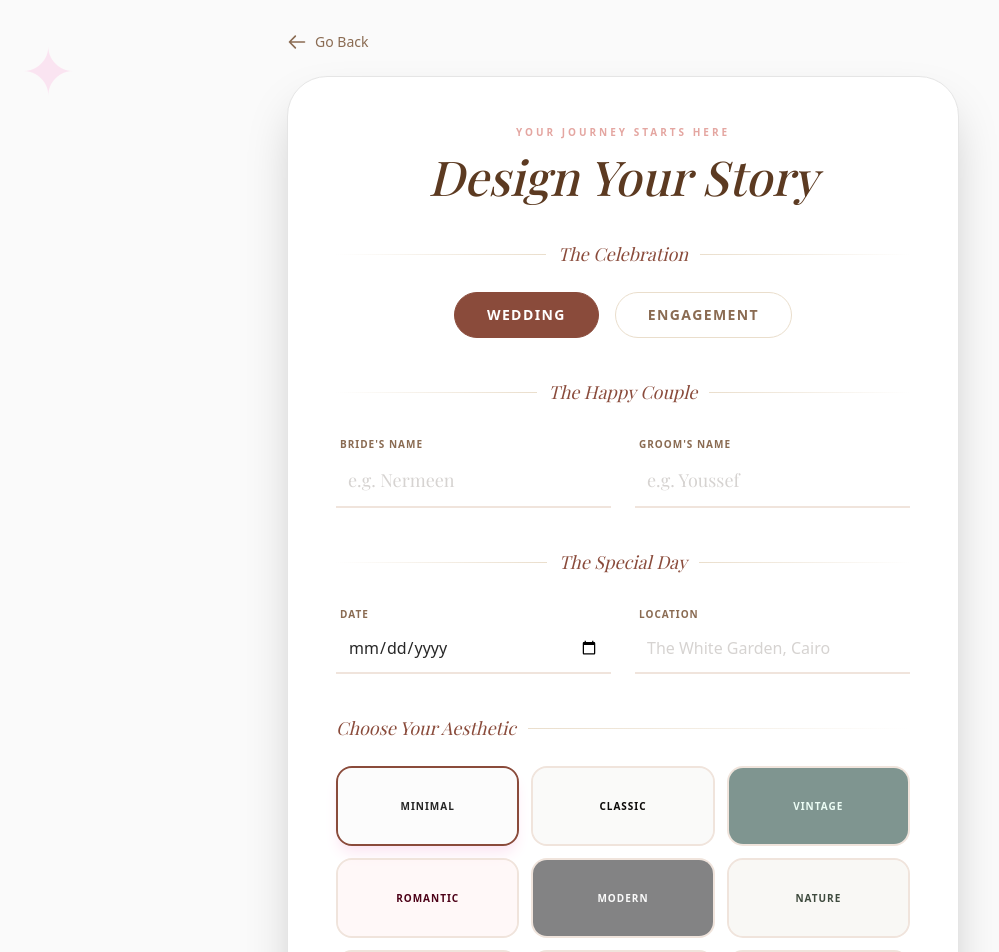
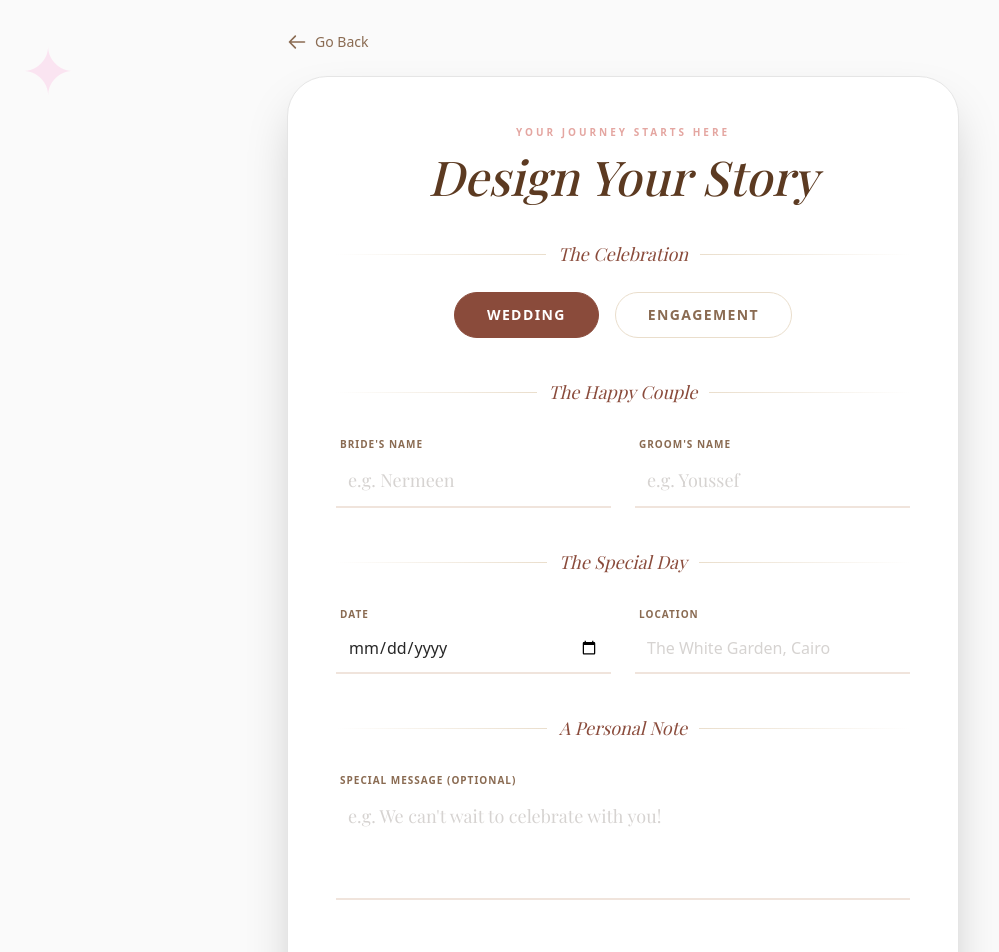
Before and after one commit to mahmoudfalous/wedding-invitation-, a Next.js app: page /create in a window 1280 px wide. Shown: the top 952 px of the page, without its empty margins (17-1016 px from the left). Built offline with nearby package versions, Linux system fonts and the light colour scheme; no server answers; a web font is replaced by a local one.

Commit message:
Add specail message

```diff
--- a/app/create/page.tsx
+++ b/app/create/page.tsx
@@ -20,6 +20,7 @@ export default function CreateWedding() {
     location: '',
     theme: 'minimal',
     type: 'wedding',
+    message: '',
   });
 
   useEffect(() => {
@@ -71,6 +72,7 @@ export default function CreateWedding() {
           image_one_url: brideImageUrl,
           image_two_url: groomImageUrl,
           type: formData.type,
+          message: formData.message.trim() || null,
         })
         .select('slug, edit_token')
         .single();
@@ -227,6 +229,24 @@ export default function CreateWedding() {
               </div>
             </motion.div>
 
+            {/* Section 2.5: Message */}
+            <motion.div variants={itemVariants} className="space-y-6">
+              <div className="flex items-center gap-3">
+                <span className="h-px flex-1 bg-gradient-to-r from-transparent to-[#eadecc]"></span>
+                <h3 className="font-serif text-lg italic text-[#8a4b3b]">A Personal Note</h3>
+                <span className="h-px flex-1 bg-gradient-to-l from-transparent to-[#eadecc]"></span>
+              </div>
+              <div className="space-y-1">
+                <label className="text-[10px] uppercase tracking-widest font-bold text-[#8a6b52] ml-1">Special Message (Optional)</label>
+                <textarea
+                  rows={3}
+                  placeholder="e.g. We can't wait to celebrate with you!"
+                  className="w-full border-b-2 border-[#f0e4dc] focus:border-[#e4a6a1] bg-transparent p-3 outline-none transition-all placeholder:text-stone-300 font-serif text-lg resize-none"
+                  onChange={(e) => setFormData({ ...formData, message: e.target.value })}
+                ></textarea>
+              </div>
+            </motion.div>
+
             {/* Section 3: Themes */}
             <motion.div variants={itemVariants} className="space-y-6">
               <div className="flex items-center gap-3 text-[#8a4b3b]">
--- a/app/w/[slug]/AnimatedInvitation.tsx
+++ b/app/w/[slug]/AnimatedInvitation.tsx
@@ -253,10 +253,14 @@ export default function AnimatedInvitation({ wedding, theme }: Props) {
               <circle cx="40" cy="20" r="16" />
             </svg>
           </div>
-          <p className={`text-lg sm:text-xl leading-relaxed opacity-90 px-4 ${theme.fontBody}`}>
-            {wedding.type === 'engagement'
-              ? "We are thrilled to announce our engagement! Please join us for a celebration of love, laughter, and our new chapter together. We can't wait to share this beautiful milestone with our dearest friends and family."
-              : "Something wonderful is about to happen in our lives. We would be so happy to share this special day with the people who matter most to us — our family and dearest friends. Please join us as we celebrate the beginning of our forever."}
+          <p className={`text-lg sm:text-xl leading-relaxed opacity-90 px-4 whitespace-pre-wrap ${theme.fontBody}`}>
+            {wedding.message ? (
+              wedding.message
+            ) : wedding.type === 'engagement' ? (
+              "We are thrilled to announce our engagement! Please join us for a celebration of love, laughter, and our new chapter together. We can't wait to share this beautiful milestone with our dearest friends and family."
+            ) : (
+              "Something wonderful is about to happen in our lives. We would be so happy to share this special day with the people who matter most to us — our family and dearest friends. Please join us as we celebrate the beginning of our forever."
+            )}
           </p>
         </motion.div>
       </section>
```
